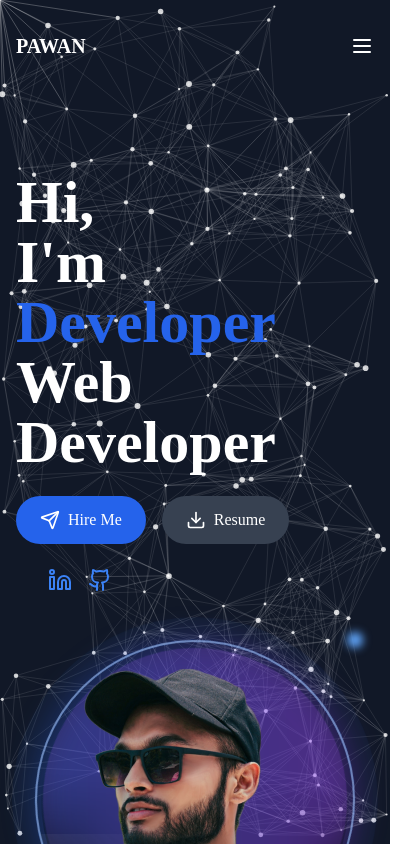
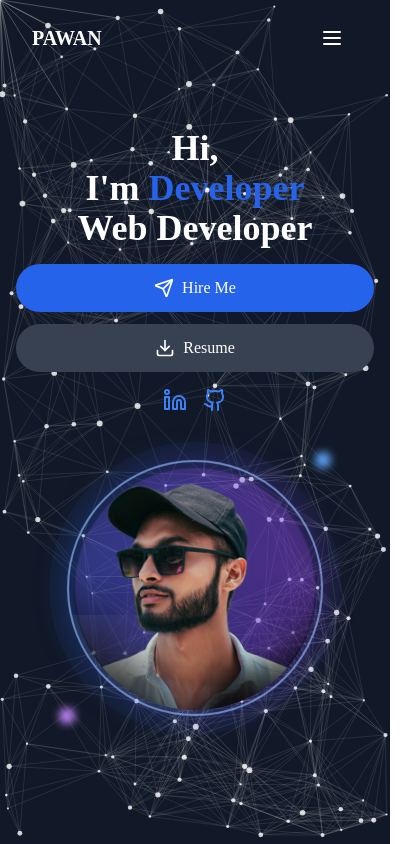
Before and after one commit to RamRaj110/portfolio, a React (Vite) app: page / in a window 390 px wide. Shown: the top 844 px of the page, 416 px wide, since content can reach past the window. Built offline with nearby package versions, Linux system fonts and the light colour scheme.

Commit message:
navbar adjust

```diff
--- a/src/App.jsx
+++ b/src/App.jsx
@@ -239,15 +239,16 @@ const Portfolio = () => {
       <Animation />
 
       {/* Hero Section */}
-      <section className="relative min-h-screen flex items-center">
+      <section className="relative min-h-screen flex items-center py-2 md:py-0">
       <div className="container mx-auto px-4 z-10">
         <Nav />
-          <div className="flex flex-col md:flex-row items-center justify-between my-24 md:mt-24">
-            <div className="md:w-1/2 space-y-6 md:space-y-6 md:text-left">
+        <div className="flex flex-col md:flex-row items-center justify-between  md:mt-24">
+          {/* Left side - Text content */}
+          <div className="w-full md:w-1/2 space-y-4 md:space-y-6 text-center md:text-left">
             <motion.h1
               initial={{ opacity: 0, y: 20 }}
               animate={{ opacity: 1, y: 0 }}
-                className="text-6xl text-white sm:text-5xl md:text-6xl font-bold"
+              className="text-4xl sm:text-4xl md:text-5xl text-white font-bold"
             >
               Hi,
               <br />
@@ -263,11 +264,13 @@ const Portfolio = () => {
                 {roles[roleIndex]}
               </motion.span>
             </motion.h1>
-              <div className="flex sm:flex-row space-x-4 sm:space-y-0 sm:space-x-4 md:justify-start">
+
+            {/* Buttons */}
+            <div className="flex flex-col sm:flex-row space-y-3 sm:space-y-0 sm:space-x-4 justify-center md:justify-start">
               <motion.button
                 initial={{ opacity: 0 }}
                 animate={{ opacity: 1 }}
-                  className="bg-blue-600 text-white px-6 py-3 rounded-full hover:bg-blue-800 transition-colors flex items-center space-x-2"
+                className="bg-blue-600 text-white px-6 py-3 rounded-full hover:bg-blue-800 transition-colors flex items-center justify-center space-x-2"
                 onClick={() =>
                   document
                     .getElementById("contact")
@@ -280,63 +283,71 @@ const Portfolio = () => {
               <motion.button
                 initial={{ opacity: 0 }}
                 animate={{ opacity: 1 }}
-                  className="bg-gray-700 text-white px-6 py-3 rounded-full hover:bg-gray-600 transition-colors flex items-center space-x-2"
+                className="bg-gray-700 text-white px-6 py-3 rounded-full hover:bg-gray-600 transition-colors flex items-center justify-center space-x-2"
                 onClick={handleResumeDownload}
               >
                 <Download className="w-5 h-5" />
                 <span>Resume</span>
               </motion.button>
             </div>
+
+            {/* Social Links */}
             <motion.div
               initial={{ opacity: 0 }}
               animate={{ opacity: 1 }}
-                className="flex space-x-6 px-4 md:justify-start text-blue-500 md:mt-8 mt-8"
+              className="flex justify-center md:justify-start space-x-6 text-blue-500 mt-6 md:mt-8"
             >
-                <div className="flex ">
+              <div className="flex">
                 <a
                   href="https://www.linkedin.com/in/pawan-kumar-b1427a244/"
                   target="_blank"
+                  rel="noopener noreferrer"
+                  className="mx-4 first:ml-0"
                 >
-                    <Linkedin className="w-6 h-6 mx-4 cursor-pointer hover:text-blue-600 transition-colors" />
+                  <Linkedin className="w-6 h-6 cursor-pointer hover:text-blue-600 transition-colors" />
                 </a>
-                  <a href="https://github.com/RamRaj110" target="_blank">
+                <a
+                  href="https://github.com/RamRaj110"
+                  target="_blank"
+                  rel="noopener noreferrer"
+                >
                   <Github className="w-6 h-6 cursor-pointer hover:text-blue-600 transition-colors" />
                 </a>
               </div>
             </motion.div>
           </div>
 
-            {/* Enhanced Right side with image effects  */}
+          {/* Right side - Image */}
           <motion.div
             initial={{ opacity: 0, scale: 0.5 }}
             animate={{ opacity: 1, scale: 1 }}
             transition={{ duration: 0.5 }}
-              className=" w-full md:w-1/2 mt-12 md:mt-0"
+            className="w-full md:w-1/2 mt-12 md:mt-0"
           >
-              <div className="relative w-80 h-80 sm:w-72 sm:h-72 md:w-80 md:h-80  mx-auto">
-                 {/* Animated background rings * */}
+            <div className="relative w-64 h-64 sm:w-72 sm:h-72 md:w-80 md:h-80 mx-auto">
+              {/* Animated background rings */}
               <div className="absolute inset-0 rounded-full bg-blue-500/20 animate-ping-slow" />
               <div className="absolute inset-2 rounded-full bg-purple-500/20 animate-spin-slow" />
 
-                {/* Gradient background * */}
+              {/* Gradient background */}
               <div className="absolute inset-0 rounded-full bg-gradient-to-r from-blue-600/30 to-purple-600/30 blur-lg animate-pulse" />
 
-                 {/* Rotating border * */}
+              {/* Rotating border */}
               <div className="absolute inset-0 rounded-full border-2 border-blue-500/50 animate-spin-slow" />
 
-                 {/* Glowing dots * */}
+              {/* Glowing dots */}
               <div className="absolute -top-2 -right-2 w-4 h-4 bg-blue-400 rounded-full blur-sm animate-pulse" />
               <div className="absolute -bottom-2 -left-2 w-4 h-4 bg-purple-400 rounded-full blur-sm animate-pulse" />
 
-                 {/* Main image container * */}
+              {/* Main image container */}
               <div className="relative w-full h-full rounded-full overflow-hidden border-2 border-white/30 p-1">
                 <img
-                    src="../public/heropic.png"
+                  src="/heropic.png"
                   alt="Profile"
                   className="w-full h-full object-cover rounded-full"
                 />
 
-                  {/* Overlay shine effect * */}
+                {/* Overlay shine effect */}
                 <div className="absolute inset-0 bg-gradient-to-tr from-transparent via-white/10 to-transparent animate-shine" />
               </div>
             </div>
--- a/src/component/nav.jsx
+++ b/src/component/nav.jsx
@@ -1,3 +1,5 @@
+
+
 import React, { useState } from 'react';
 import { Menu, X } from 'lucide-react';
 
@@ -9,8 +11,8 @@ const Nav = () => {
   };
 
   return (
-    <nav className="relative bg-transparent">
-      <div className="flex items-center justify-between text-white py-4 my-4">
+    <nav className="fixed top-0 w-4/5  mx-4">
+      <div className="flex items-center justify-between text-white py-2 my-4">
         <div className="text-xl font-bold">
           <a href="#home" className="portfolio-link">PAWAN</a>
         </div>
@@ -25,29 +27,29 @@ const Nav = () => {
 
         {/* Desktop Menu */}
         <div className="hidden lg:block">
-          <ul className="flex items-center space-x-4 text-xl font-bold">
+          <ul className="flex items-center text-white space-x-4 text-xl font-bold">
             <li>
-              <a href="#home" className="nav-link hover:text-gray-900 transition duration-300 ease-in-out">
+              <a href="#home" className="nav-link text-white hover:text-gray-600 transition duration-300 ease-in-out">
                 Home
               </a>
             </li>
             <li>
-              <a href="#about" className="nav-link hover:text-gray-900 transition duration-300 ease-in-out">
+              <a href="#about" className="nav-link text-white hover:text-gray-600 transition duration-300 ease-in-out">
                 About
               </a>
             </li>
             <li>
-              <a href="#skills" className="nav-link hover:text-gray-900 transition duration-300 ease-in-out">
+              <a href="#skills" className="nav-link text-white hover:text-gray-600 transition duration-300 ease-in-out">
                 Skills
               </a>
             </li>
             <li>
-              <a href="#project" className="nav-link hover:text-gray-900 transition duration-300 ease-in-out">
+              <a href="#skills" className="nav-link text-white hover:text-gray-600 transition duration-300 ease-in-out">
                 Project
               </a>
             </li>
             <li>
-              <a href="#contact" className="nav-link hover:text-gray-900 transition duration-300 ease-in-out">
+              <a href="#contact" className="nav-link  text-white hover:text-gray-600 transition duration-300 ease-in-out">
                 Contact
               </a>
             </li>
@@ -56,13 +58,12 @@ const Nav = () => {
       </div>
 
       {/* Mobile Menu */}
-      {isOpen && (
-        <div className="lg:hidden fixed top-[88px] text-white left-0 right-0 bg-black/90">
-          <ul className="flex flex-col items-center space-y-4 text-xl font-bold py-4">
+      <div className={`lg:hidden ${isOpen ? 'block' : 'hidden'}`}>
+        <ul className="flex flex-col items-center space-y-4 text-xl font-bold bg-black/90 py-4 absolute w-full">
           <li>
             <a
               href="#home"
-                className="nav-link hover:text-gray-900 transition duration-300 ease-in-out"
+              className="nav-link text-white hover:text-gray-600 transition duration-300 ease-in-out"
               onClick={toggleMenu}
             >
               Home
@@ -71,7 +72,7 @@ const Nav = () => {
           <li>
             <a
               href="#about"
-                className="nav-link hover:text-gray-900 transition duration-300 ease-in-out"
+              className="nav-link text-white hover:text-gray-600 transition duration-300 ease-in-out"
               onClick={toggleMenu}
             >
               About
@@ -80,7 +81,7 @@ const Nav = () => {
           <li>
             <a
               href="#skills"
-                className="nav-link hover:text-gray-900 transition duration-300 ease-in-out"
+              className="nav-link text-white hover:text-gray-600 transition duration-300 ease-in-out"
               onClick={toggleMenu}
             >
               Skills
@@ -88,8 +89,8 @@ const Nav = () => {
           </li>
           <li>
             <a
-                href="#project"
-                className="nav-link hover:text-gray-900 transition duration-300 ease-in-out"
+              href="#skills"
+              className="nav-link text-white hover:text-gray-600 transition duration-300 ease-in-out"
               onClick={toggleMenu}
             >
               Project
@@ -98,7 +99,7 @@ const Nav = () => {
           <li>
             <a
               href="#contact"
-                className="nav-link hover:text-gray-900 transition duration-300 ease-in-out"
+              className="nav-link text-white hover:text-gray-600 transition duration-300 ease-in-out"
               onClick={toggleMenu}
             >
               Contact
@@ -106,7 +107,6 @@ const Nav = () => {
           </li>
         </ul>
       </div>
-      )}
     </nav>
   );
 };
```
Lines whose indentation alone changed are shown as unchanged.
